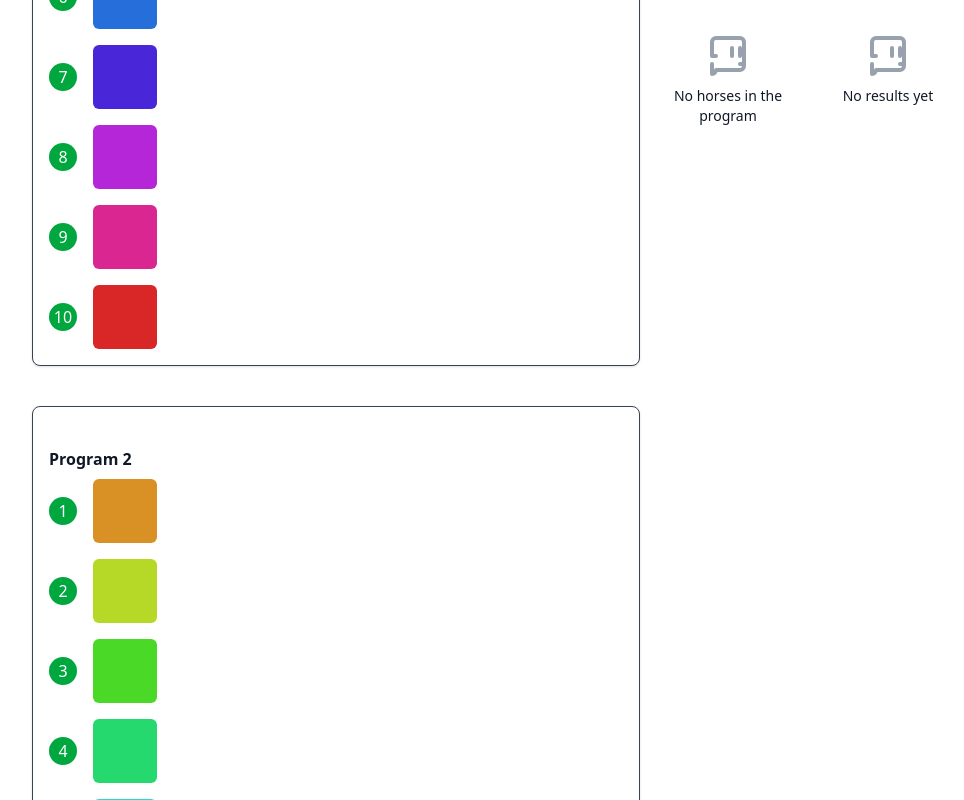
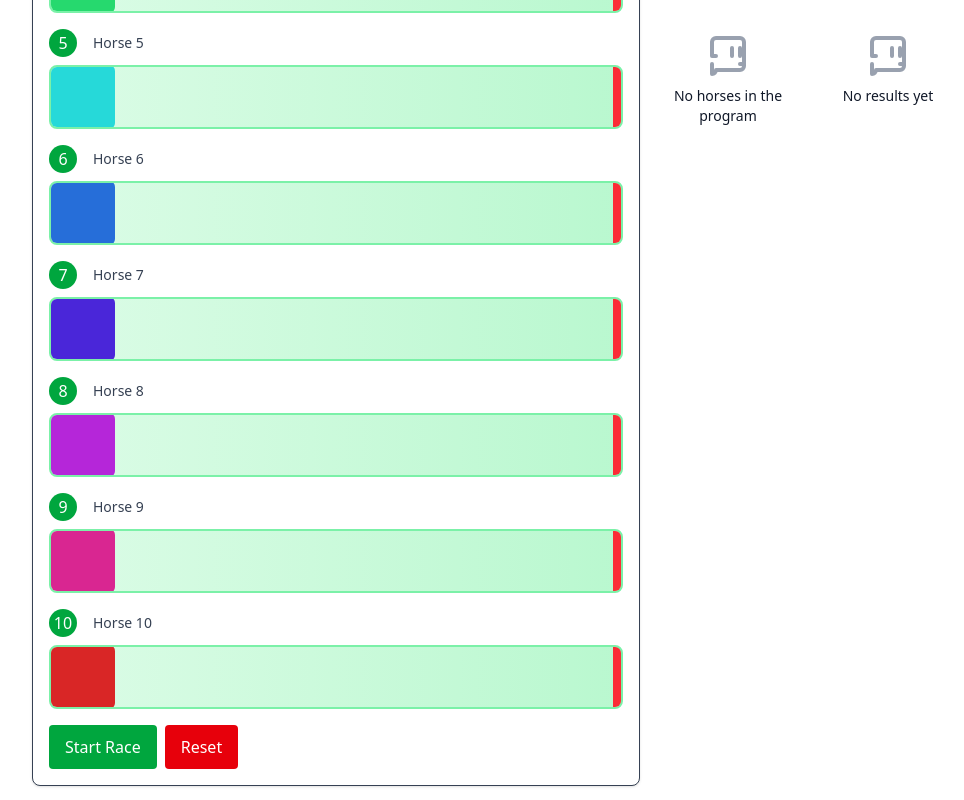
Before and after one commit to cvthang56th2/horse-racing-game_thang-cao, a Vue app: page / in a window 1280 px wide. Shown: the part 580-1380 px from the top of the page, without its empty margins (304-1268 px from the left). Built offline with nearby package versions, Linux system fonts and the light colour scheme.

Commit message:
feat: enhance race track UI with horse animations and controls

```diff
--- a/src/widgets/GameScreen/GameRaceTrack.vue
+++ b/src/widgets/GameScreen/GameRaceTrack.vue
@@ -3,21 +3,123 @@
     <div v-for="(_, index) in (new Array(6)).fill(0).map((_, index) => index * 1000)" :key="index" class="p-4 border rounded-lg bg-white shadow">
       <h4>Program {{ index + 1 }}</h4>
       <div class="space-y-4">
-        <div v-for="(_, hIndex) in (new Array(10)).fill(0)" :key="`${index}-${hIndex}`" class="flex items-center gap-4">
-          <span class="rounded-full bg-green-600 text-white w-7 h-7 flex items-center justify-center">{{ hIndex + 1 }}</span>
-          <div>
-            <Horse :horse="{ id: hIndex + 1, name: `Horse ${hIndex + 1}`, color: `hsl(${(hIndex + 1) * 36}, 70%, 50%)`, condition: 100 }" />
+        <div v-for="(_, hIndex) in (new Array(10)).fill(0)" :key="`${index}-${hIndex}`" class="relative">
+          <div class="flex items-center gap-4 mb-2">
+            <span class="rounded-full bg-green-600 text-white w-7 h-7 flex items-center justify-center">{{ hIndex + 1 }}</span>
+            <span class="text-sm font-medium">Horse {{ hIndex + 1 }}</span>
+          </div>
+          <!-- Race track -->
+          <div class="relative h-16 bg-gradient-to-r from-green-100 to-green-200 border-2 border-green-300 rounded-lg overflow-hidden">
+            <!-- Finish line -->
+            <div class="absolute right-0 top-0 h-full w-2 bg-red-500 z-10"></div>
+            <!-- Horse container with animation -->
+            <div
+              class="absolute top-1/2 transform -translate-y-1/2 transition-all duration-100 ease-linear"
+              :style="{ left: `${horsePositions[`${index}-${hIndex}`] || 0}%` }"
+            >
+              <Horse
+                :horse="{
+                  id: hIndex + 1,
+                  name: `Horse ${hIndex + 1}`,
+                  color: `hsl(${(hIndex + 1) * 36}, 70%, 50%)`,
+                  condition: 100
+                }"
+                :is-running="isRacing"
+              />
+            </div>
           </div>
         </div>
+      </div>
+      <!-- Race controls -->
+      <div class="mt-4 flex gap-2">
+        <button
+          @click="startRace(index)"
+          :disabled="isRacing"
+          class="px-4 py-2 bg-green-600 text-white rounded hover:bg-green-700 disabled:bg-gray-400"
+        >
+          Start Race
+        </button>
+        <button
+          @click="resetRace(index)"
+          class="px-4 py-2 bg-red-600 text-white rounded hover:bg-red-700"
+        >
+          Reset
+        </button>
       </div>
     </div>
   </div>
 </template>
 
 <script setup lang="ts">
+import { ref, reactive } from 'vue';
 import Horse from '@/widgets/GameScreen/Horse/Horse.vue';
+
+const isRacing = ref(false);
+const horsePositions = reactive<Record<string, number>>({});
+const raceIntervals = ref<Record<number, number>>({});
+
+const startRace = (programIndex: number) => {
+  if (isRacing.value) return;
+
+  isRacing.value = true;
+
+  // Initialize positions for this program's horses
+  for (let hIndex = 0; hIndex < 10; hIndex++) {
+    const key = `${programIndex}-${hIndex}`;
+    horsePositions[key] = 0;
+  }
+
+  const interval = setInterval(() => {
+    let raceFinished = false;
+
+    for (let hIndex = 0; hIndex < 10; hIndex++) {
+      const key = `${programIndex}-${hIndex}`;
+
+      // Random speed between 0.5 and 2.5 percent per tick
+      const speed = Math.random() * 2 + 0.5;
+      horsePositions[key] = Math.min(horsePositions[key] + speed, 95);
+
+      // Check if any horse finished
+      if (horsePositions[key] >= 95) {
+        raceFinished = true;
+      }
+    }
+
+    if (raceFinished) {
+      clearInterval(interval);
+      delete raceIntervals.value[programIndex];
+      isRacing.value = false;
+
+      // Find winner
+      const winner = Object.entries(horsePositions)
+        .filter(([key]) => key.startsWith(`${programIndex}-`))
+        .reduce((max, [key, position]) => position > max.position ? { key, position } : max, { key: '', position: 0 });
+
+      const horseNumber = winner.key.split('-')[1];
+      alert(`Horse ${parseInt(horseNumber) + 1} wins Program ${programIndex + 1}!`);
+    }
+  }, 100);
+
+  raceIntervals.value[programIndex] = interval;
+};
+
+const resetRace = (programIndex: number) => {
+  // Clear any running interval
+  if (raceIntervals.value[programIndex]) {
+    clearInterval(raceIntervals.value[programIndex]);
+    delete raceIntervals.value[programIndex];
+  }
+
+  // Reset positions for this program's horses
+  for (let hIndex = 0; hIndex < 10; hIndex++) {
+    const key = `${programIndex}-${hIndex}`;
+    horsePositions[key] = 0;
+  }
+
+  isRacing.value = false;
+};
 </script>
 
 <style scoped>
-
+/* Add any additional animations here if needed */
 </style>
```
